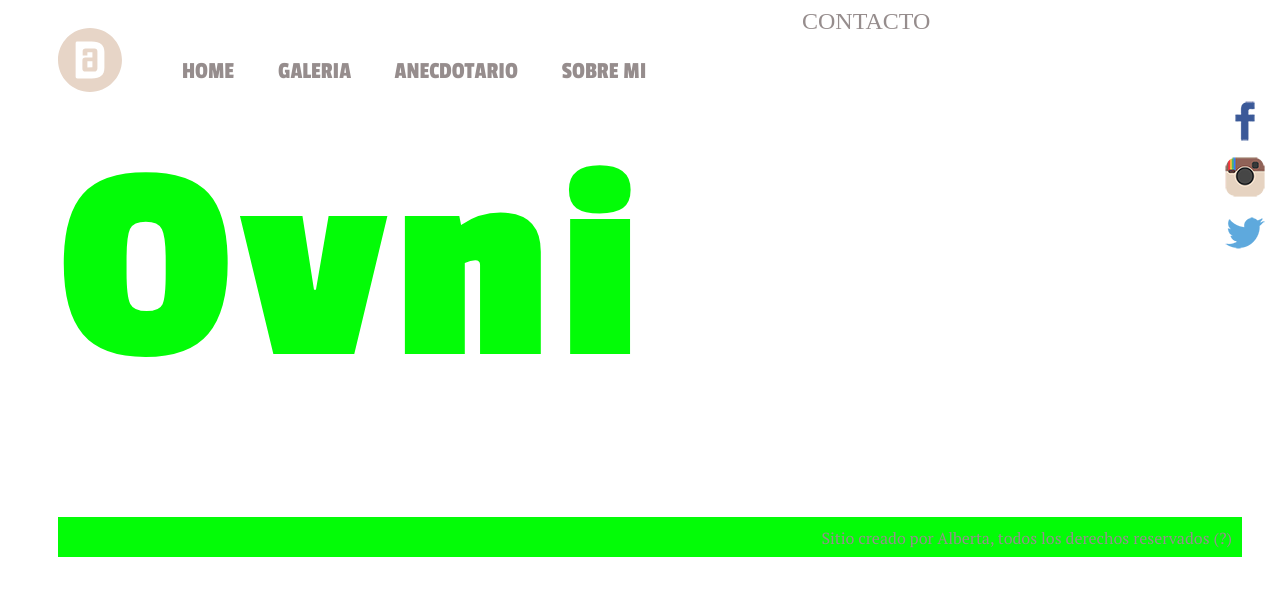
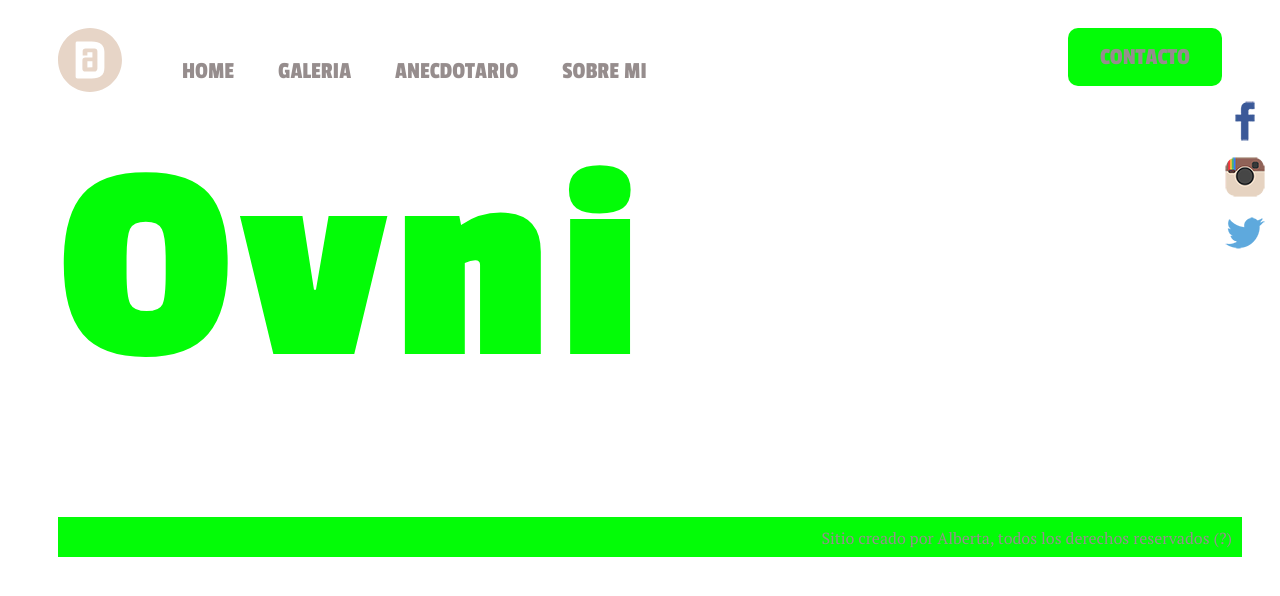
Before and after one commit to Albertalandia/Entrega_Final, a website: page ovni.html in a window 1280 px wide. Drawn offline with Linux system fonts and the light colour scheme.

Commit message:
Add files via upload

```diff
--- a/ovni.html
+++ b/ovni.html
@@ -17,21 +17,16 @@
 				<li> <a href="https://www.twitter.com" target="blank"><img src="images/tw.png" alt="twitter"/></a></li>
 			</ul>
 	<!-- menu -->
-		<nav id="nav">
-			<a href="index.html"><img class="header__logo" src="images/logo.svg" alt="logo"/></a>
-			<ul class="nav__menu">
-				<li><a href="index.html">HOME</a></li>
-				<li><a href="galeria.html">GALERIA</a>
-					<ul id="submenu">
-						<li><a href="galeria.html#analogico">Análogico</a></li>
-						<li><a href="galeria.html#digital">Digital</a></li>
-					</ul>
-				</li>
-				<li><a href="anecdotario.html">ANECDOTARIO</a></li>
-				<li><a href="about.html">SOBRE MI</a></li>
-			</ul>
-			<div class="btn"><a href="contacto.html">CONTACTO</a></div>
-		</nav>
+            <nav>
+				<a href="index.html"><img class="header__logo" src="images/logo.svg" alt="logo"/></a>
+				<ul class="nav__menu">
+					<li class="botones"><a href="index.html">HOME</a></li>
+					<li class="botones"><a href="galeria.html">GALERIA</a></li>
+					<li class="botones"><a href="anecdotario.html">ANECDOTARIO</a></li>
+					<li class="botones"><a href="about.html">SOBRE MI</a></li>
+				</ul>
+				<div class="button"><a href="contacto.html">CONTACTO</a></div>
+			</nav>
        </header>
 	<!-- contenido principal -->
 		<main class="ovni">
```
